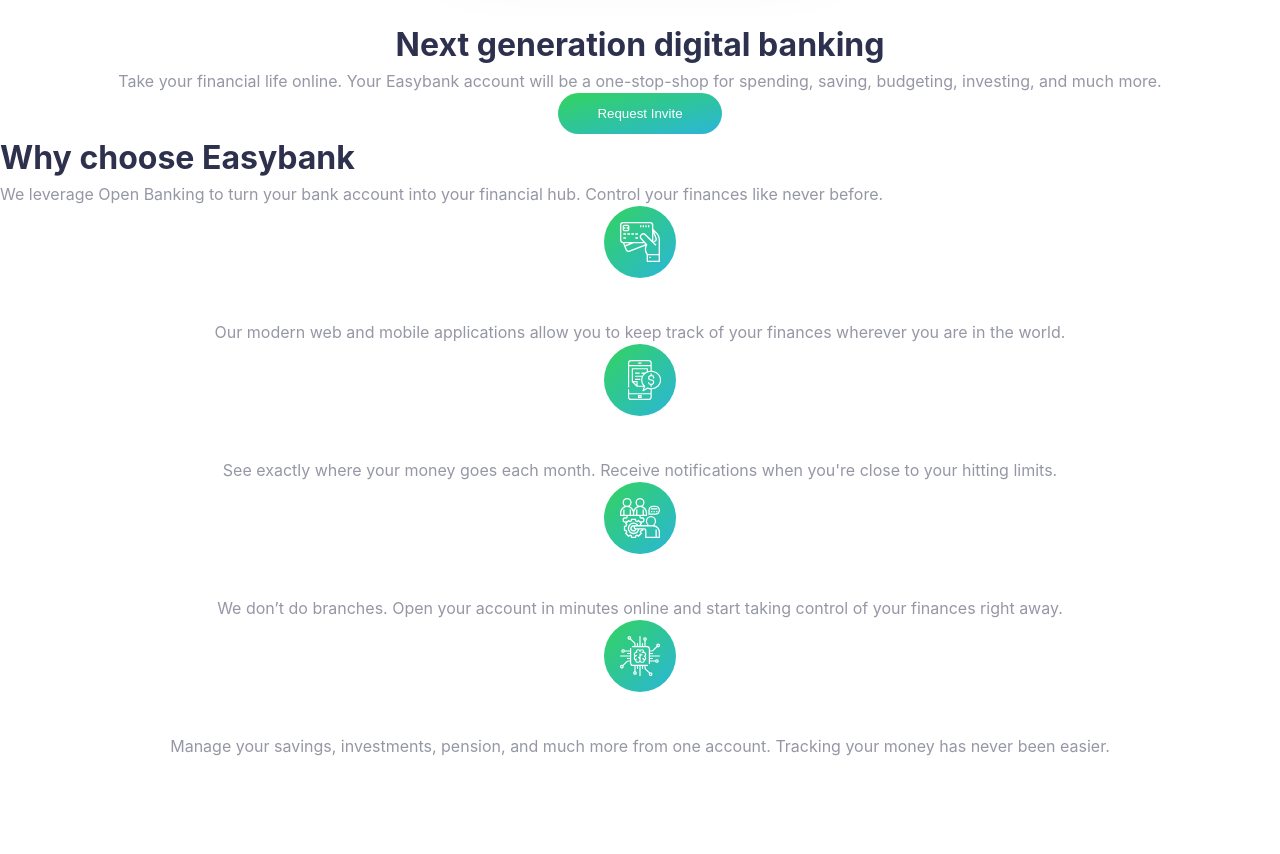
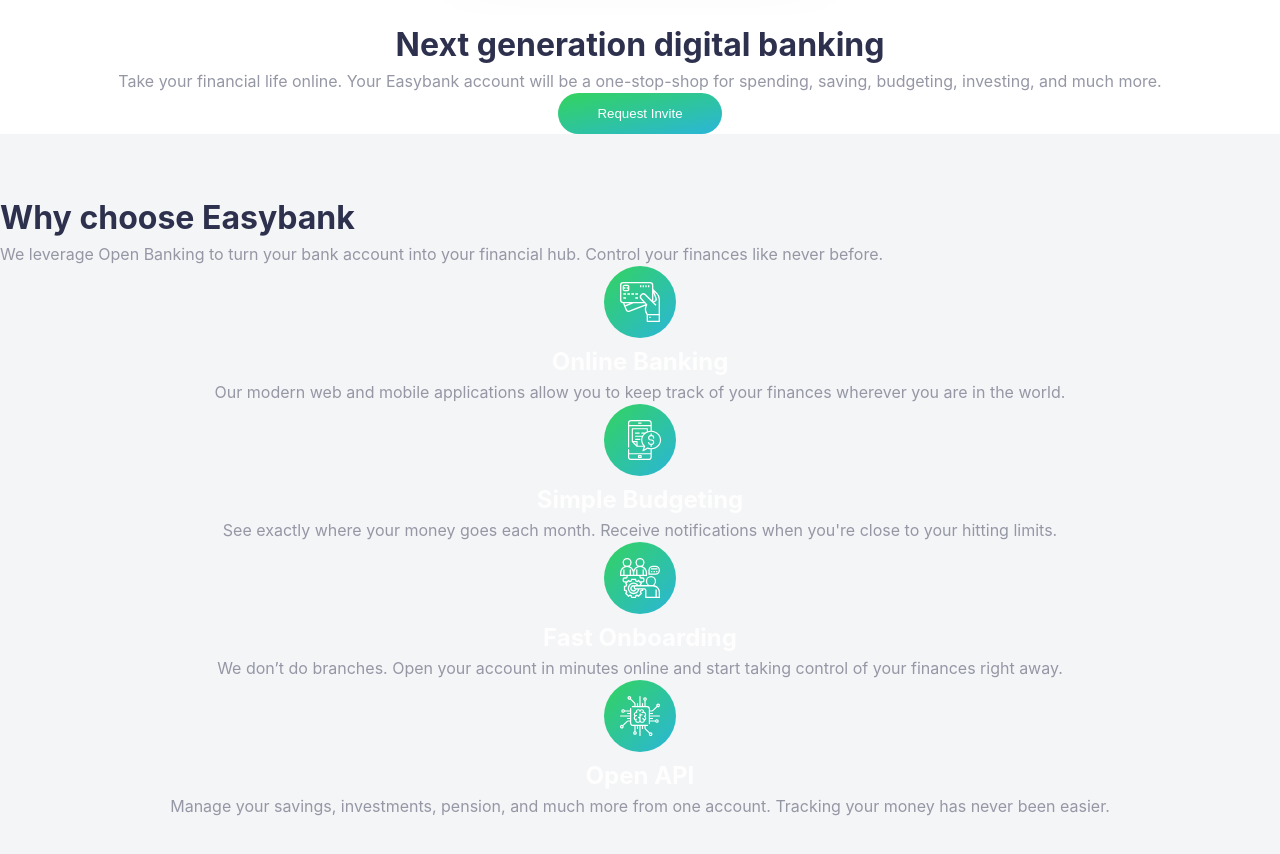
Before and after one commit to Abraham-Ogbumah/easybank, a React (Vite) app: page / in a window 1280 px wide. Shown: the part 1520-2374 px from the top of the page. Before the commit the page ends 2278 px from the top, so only its background shows below. Built offline with nearby package versions, Linux system fonts and the light colour scheme.

Commit message:
minor update

```diff
--- a/src/App.css
+++ b/src/App.css
@@ -94,6 +94,15 @@
   align-items: center;
 }
 
+.why-easybank {
+  padding: 60px 0;
+  background-color: #F4F5F7;
+}
+
+.why-easybank_header {
+  font-size: 2rem;
+}
+
 @media (min-width: 768px) {
   .btn-top {
     display: block;
--- a/src/components/WhySection/AboutUs.tsx
+++ b/src/components/WhySection/AboutUs.tsx
@@ -5,9 +5,9 @@
 
 const AboutUs = () => {
   return (
-    <div>
-      <h1>Why choose Easybank</h1>
-      <p>
+    <div className='why-easybank'>
+      <h1 className='why-easybank_header'>Why choose Easybank</h1>
+      <p className='why-easybank_description'>
         We leverage Open Banking to turn your bank account into your financial
         hub. Control your finances like never before.
       </p>
```
